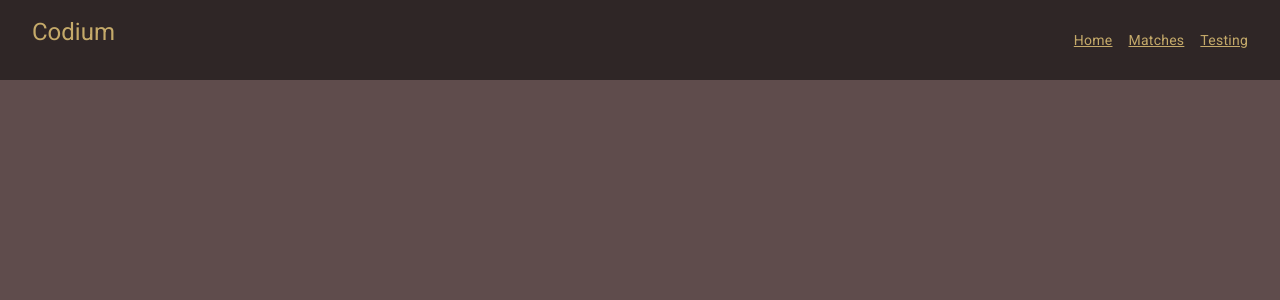
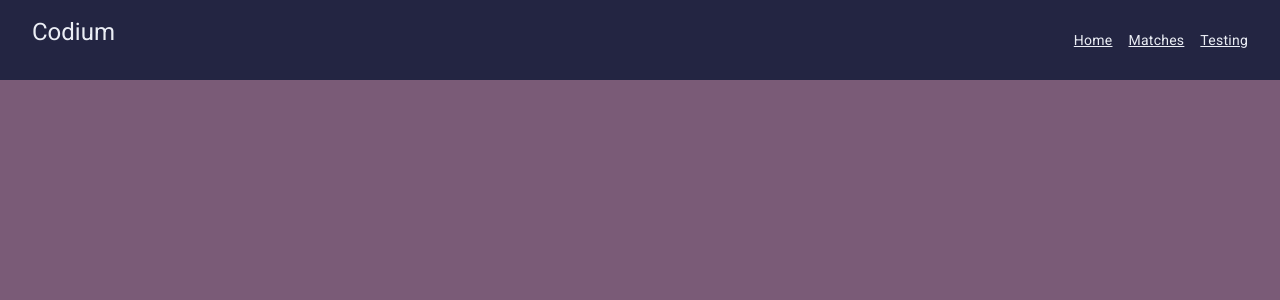
Before and after one commit to madalucard/codium, an Angular app: page /Matches in a window 1280 px wide. Before the commit this address led to /. Shown: the top 300 px of the page. Built offline with nearby package versions, Linux system fonts and the light colour scheme.

Commit message:
Matches component

```diff
--- /dev/null
+++ b/src/app/matches/matches.component.ts
@@ -0,0 +1,19 @@
+import { Component, OnInit } from '@angular/core';
+import offers from 'src/assets/offer.json';
+import { COLUMNS_EVENTS } from '../utils/columnsDefinitions';
+
+@Component({
+  selector: 'matches',
+  templateUrl: './matches.component.html',
+  styleUrls: ['./matches.component.scss'],
+})
+export class MatchesComponent implements OnInit {
+  public x = offers;
+  public betradarTeams = this.x.BetradarTeams;
+  public eventChanceTypes = this.x.EventChanceTypes;
+  public labels = this.x.Labels;
+  public odds = this.x.Odds;
+
+  displayedColumns: string[] = COLUMNS_EVENTS;
+  ngOnInit(): void {}
+}
--- a/src/app/navbar/navbar.component.scss
+++ b/src/app/navbar/navbar.component.scss
@@ -2,15 +2,15 @@ nav {
   display: flex;
   justify-content: space-between;
   padding: 1rem 2rem;
-  background:#2f2626;
-  color: #c5aa6a;
+  background:	#232542;
+  color: #ebeef5;
   ul {
     display: flex;
     list-style: none;
     li {
       padding-left: 1rem;
       a{
-        color: #c5aa6a;
+        color: #ebeef5;
       }
     }
   }
--- a/src/app/table-container/table-container.component.scss
+++ b/src/app/table-container/table-container.component.scss
@@ -2,7 +2,7 @@ $main-color:#009879;
 $hover-color:#b6f8ec;
 $active-color:#3ef0cc;
 $white-color: #ffffff;
-$black-color:#3b3b3b;
+$font-color:#3b3b3b;
 $even-color:#edf8f6;
 $odd-color:#fcfcfc;
 
@@ -13,7 +13,7 @@ $odd-color:#fcfcfc;
   padding-top: 20px;
   height: 100%;
   .table-wrapper{
-    color:$black-color;
+    color:$font-color;
     overflow-x: auto;
     width: 1400px;
     height: 800px;
--- a/src/styles.scss
+++ b/src/styles.scss
@@ -4,8 +4,8 @@ html, body { height: 100%; }
 body {
   margin: 0;
   font-family: Roboto, "Helvetica Neue", sans-serif;
-  background-color:#5f4c4c;
-  color: #c5aa6a;
+  background-color:#7a5b77;
+  color: black;
 }
 
 app-root{
```
Also changed, not shown: src/app/app.module.ts (+9 -1 lines), src/app/matches/matches.component.html (added), src/app/matches/matches.component.scss (added), 1 other file (tests, documents, lock files or other folders).
